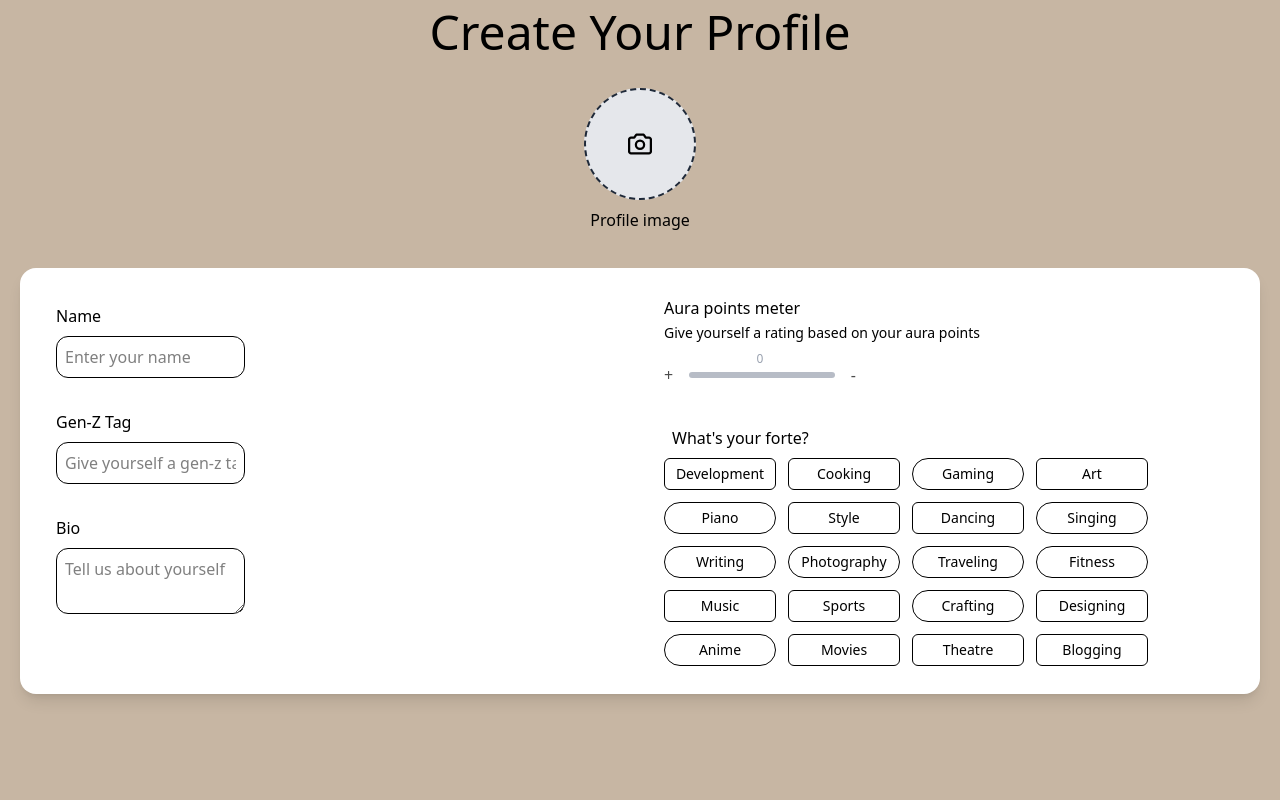
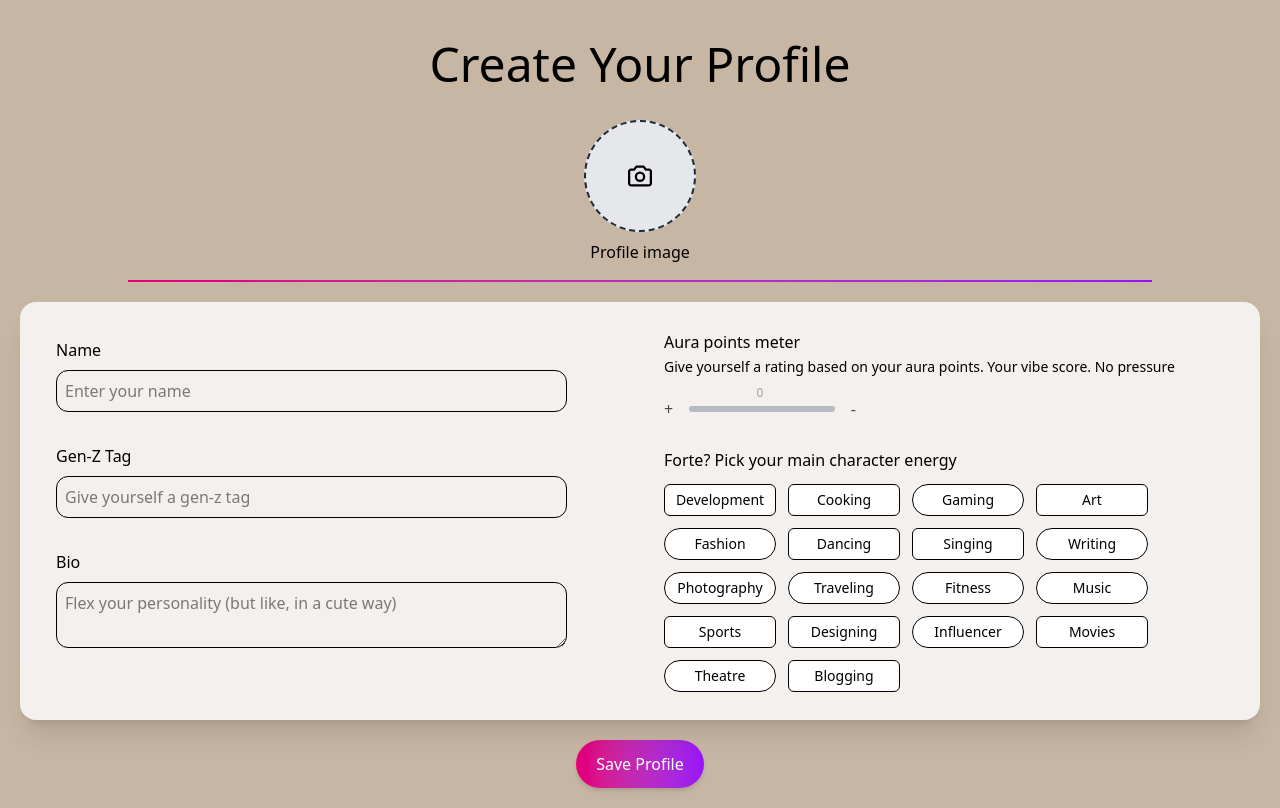
Before and after one commit to vyakhyaagoyal/tcb-project, a Next.js app: page /auth/create-profile in a window 1280 px wide. Built offline with nearby package versions, Linux system fonts and the light colour scheme.

Commit message:
done create profile page

```diff
--- a/package.json
+++ b/package.json
@@ -9,8 +9,11 @@
     "lint": "eslint"
   },
   "dependencies": {
+    "@fortawesome/free-regular-svg-icons": "^7.1.0",
+    "@fortawesome/react-fontawesome": "^3.1.1",
     "@supabase/ssr": "^0.7.0",
     "@supabase/supabase-js": "^2.81.1",
+    "framer-motion": "^12.23.25",
     "next": "16.0.3",
     "react": "19.2.0",
     "react-dom": "19.2.0"
--- a/src/app/auth/create-profile/page.jsx
+++ b/src/app/auth/create-profile/page.jsx
@@ -1,6 +1,6 @@
 "use client"
 
-import React, { useState,useMemo } from 'react'
+import React, { useState, useMemo } from 'react'
 import Image from 'next/image';
 import { FontAwesomeIcon } from '@fortawesome/react-fontawesome';
 import { faCamera } from '@fortawesome/free-regular-svg-icons';
@@ -17,7 +17,7 @@ export default function CreateProfilePage() {
         }
     }
 
-    const fortes = ["Development", "Cooking", "Gaming", "Art", "Piano", "Style", "Dancing", "Singing", "Writing", "Photography", "Traveling", "Fitness", "Music", "Sports", "Crafting", "Designing", "Anime", "Movies", "Theatre", "Blogging"];
+    const fortes = ["Development", "Cooking", "Gaming", "Art", "Fashion", "Dancing", "Singing", "Writing", "Photography", "Traveling", "Fitness", "Music", "Sports", "Designing", "Influencer", "Movies", "Theatre", "Blogging"];
     const roundedOptions = ["rounded-md", "rounded-3xl"];
     const rotateOptions = ["rotate-0", "rotate-2", "-rotate-2"];
     const randomRoundedList = useMemo(() => {
@@ -31,10 +31,10 @@ export default function CreateProfilePage() {
 
             <div className='flex flex-col items-center p-2'>
 
-                <h1 className='text-5xl mb-8'>Create Your Profile</h1>
+                <h1 className='text-5xl m-8'>Create Your Profile</h1>
 
                 {/* input image */}
-                <label htmlFor='profileImage' className='w-28 h-28 rounded-full bg-gray-200 cursor-pointer overflow-hidden flex items-center justify-center border-2 border-dashed border-gray-800'>{image ?
+                <label htmlFor='profileImage' className='w-28 h-28 rounded-full bg-gray-200 cursor-pointer overflow-hidden flex items-center justify-center border-2 border-dashed border-gray-800 hover:scale-105 transition hover:shadow-lg'>{image ?
                     (<Image src={image} alt="profile" height={100} width={100} className="w-full h-full object-cover" />)
                     : (
                         <FontAwesomeIcon icon={faCamera} className='text-2xl hover:text-gray-800' />
@@ -43,22 +43,24 @@ export default function CreateProfilePage() {
                 <label className='m-2'>Profile image</label>
             </div>
 
-            <div className='flex bg-white rounded-2xl m-5 p-1 shadow-lg'>
+            <div className="flex flex-col">
+                <div className='w-[80%] mx-auto items-center h-0.5 bg-linear-to-r from-pink-600 to-purple-600 border-solid'></div>
+                <div className='flex backdrop-blur-xl bg-white/80 rounded-2xl m-5 p-1 shadow-xl'>
 
                     <div className='m-6 w-[50vw] relative'>
                         <p className='m-2'>Name</p>
-                    <input type="text" placeholder="Enter your name" className='border p-2 w-1/3 rounded-xl mb-6 ml-2'></input>
+                        <input type="text" placeholder="Enter your name" className='border p-2 w-[90%] rounded-xl mb-6 ml-2'></input>
 
                         <p className='m-2'>Gen-Z Tag</p>
-                    <input type="text" placeholder="Give yourself a gen-z tag" className='border p-2 w-1/3 rounded-xl mb-6 ml-2'></input>
+                        <input type="text" placeholder="Give yourself a gen-z tag" className='border p-2 w-[90%] rounded-xl mb-6 ml-2'></input>
 
                         <p className='m-2'>Bio</p>
-                    <textarea placeholder="Tell us about yourself" className='border p-2 w-1/3 rounded-xl mb-6 ml-2'></textarea>
+                        <textarea placeholder="Flex your personality (but like, in a cute way)" className='border p-2 w-[90%] rounded-xl mb-6 ml-2'></textarea>
                     </div>
 
                     <div className='relative w-[50vw] m-6'>
                         <p>Aura points meter</p>
-                    <label className='text-sm mb-5'>Give yourself a rating based on your aura points</label>
+                        <label className='text-sm mb-5'>Give yourself a rating based on your aura points. Your vibe score. No pressure</label>
 
                         <ElasticSlider
                             leftIcon={<>+</>}
@@ -71,18 +73,18 @@ export default function CreateProfilePage() {
                             className='mt-3'
                         />
 
-                    <p className='m-2 mt-8'>What's your forte?</p>
+                        <p className='mt-5 mb-3'>Forte? Pick your main character energy</p>
                         <div className='flex flex-wrap gap-3'>
                             {fortes.map((item, index) => {
                                 // pick a random rounded class
-                            const randomRounded =randomRoundedList[index];
-                            const randomRotate =rotateOptions[Math.floor(Math.random() * rotateOptions.length)];
+                                const randomRounded = randomRoundedList[index];
+                                const randomRotate = rotateOptions[Math.floor(Math.random() * rotateOptions.length)];
                                 const isSelected = selected === index;
 
                                 return (
                                     <div
                                         key={index}
-                                    onClick={(e)=> {e.preventDefault(); setSelected(index)}}
+                                        onClick={(e) => { e.preventDefault(); setSelected(index) }}
                                         className={`relative w-28 h-8 border p-2 text-sm hover:cursor-pointer hover:bg-[#c7b6a3] hover:text-white hover:${randomRotate} transition-transform duration-300 flex items-center justify-center ${randomRounded} ${isSelected ? "bg-[#c7b6a3] border-black rotate-2" : "bg-white"}`}
                                     >
                                         {item}
@@ -93,6 +95,10 @@ export default function CreateProfilePage() {
                     </div>
                 </div>
 
+                <button className="mx-auto px-5 py-3 bg-linear-to-r from-pink-600 to-purple-600 text-white rounded-full shadow-md hover:shadow-lg hover:scale-105 transition mb-5 hover:cursor-pointer">Save Profile</button>
+
+            </div>
+
         </div>
     )
 }
--- a/src/components/ElaticSlider.jsx
+++ b/src/components/ElaticSlider.jsx
@@ -1,4 +1,5 @@
-import { animate, motion, useMotionValue, useMotionValueEvent, useTransform } from 'motion/react';
+"use client"
+import { animate, motion, useMotionValue, useMotionValueEvent, useTransform } from 'framer-motion';
 import { useEffect, useRef, useState } from 'react';
 
 const MAX_OVERFLOW = 50;
@@ -117,7 +118,7 @@ function Slider({ defaultValue, startingValue, maxValue, isStepped, stepSize, le
 
                 <div
                     ref={sliderRef}
-          className="relative flex w-full max-w-xs flex-grow cursor-grab touch-none select-none items-center py-4"
+                    className="relative flex w-full max-w-xs grow cursor-grab touch-none select-none items-center py-4"
                     onPointerMove={handlePointerMove}
                     onPointerDown={handlePointerDown}
                     onPointerUp={handlePointerUp}
@@ -141,9 +142,9 @@ function Slider({ defaultValue, startingValue, maxValue, isStepped, stepSize, le
                             marginTop: useTransform(scale, [1, 1.2], [0, -3]),
                             marginBottom: useTransform(scale, [1, 1.2], [0, -3])
                         }}
-            className="flex flex-grow"
+                        className="flex grow"
                     >
-            <div className="relative h-full flex-grow overflow-hidden rounded-full bg-gray-400">
+                        <div className="relative h-full grow overflow-hidden rounded-full bg-gray-400">
                             <div className="absolute h-full bg-gray-500 rounded-full" style={{ width: `${getRangePercentage()}%` }} />
                         </div>
                     </motion.div>
```
Also changed, not shown: src/components/LoadingBar.jsx (added), 1 other file (tests, documents, lock files or other folders). Lines whose indentation alone changed are shown as unchanged.
